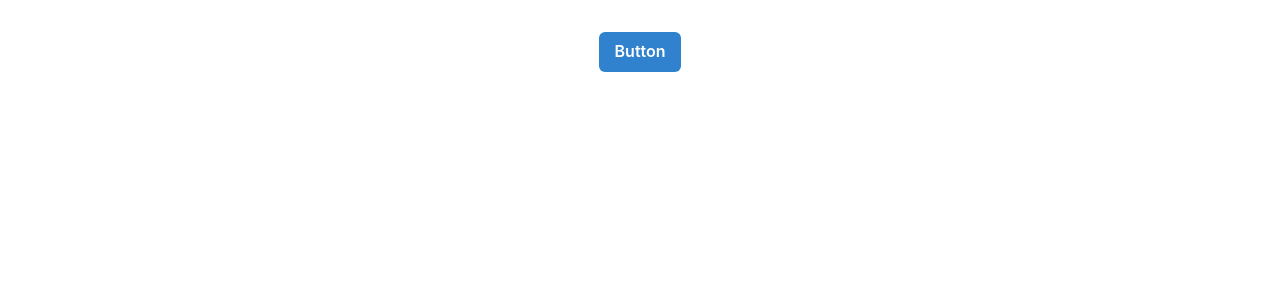
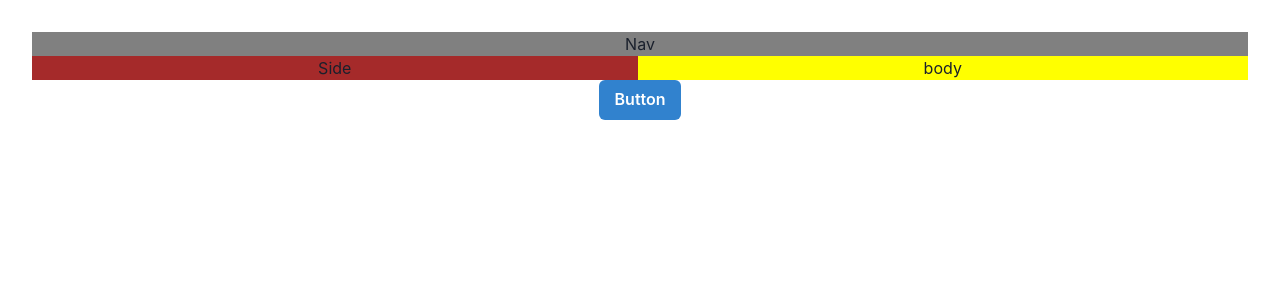
Before and after one commit to 21ntphilos/RawgPage, a React (Vite) app in the folder Video Game Project/: page / in a window 1280 px wide. Shown: the top 300 px of the page. Built offline with nearby package versions, Linux system fonts and the light colour scheme.

Commit message:
layout done

```diff
--- a/Video Game Project/src/App.tsx
+++ b/Video Game Project/src/App.tsx
@@ -1,11 +1,26 @@
 import Button from "./components/button"
 import './App.css'
+import { Grid, GridItem, Show } from "@chakra-ui/react"
 
 function App() {
 
 
   return (
     <>
+      <Grid templateAreas={{
+        base: `"nav" "body"`,
+        md: `"nav" "side body"`,
+        lg: `"nav nav" "side body"`
+       }}
+    >
+        <GridItem area={"nav"} bg={"gray"}>Nav</GridItem>
+        <Show above="lg">
+           <GridItem area={"side"} bg={"brown"}>Side</GridItem>
+        </Show>
+        <GridItem area={"body"} bg={"yellow"}>body</GridItem>
+
+    </Grid>
+
       <Button/>
     </>
   )
```
